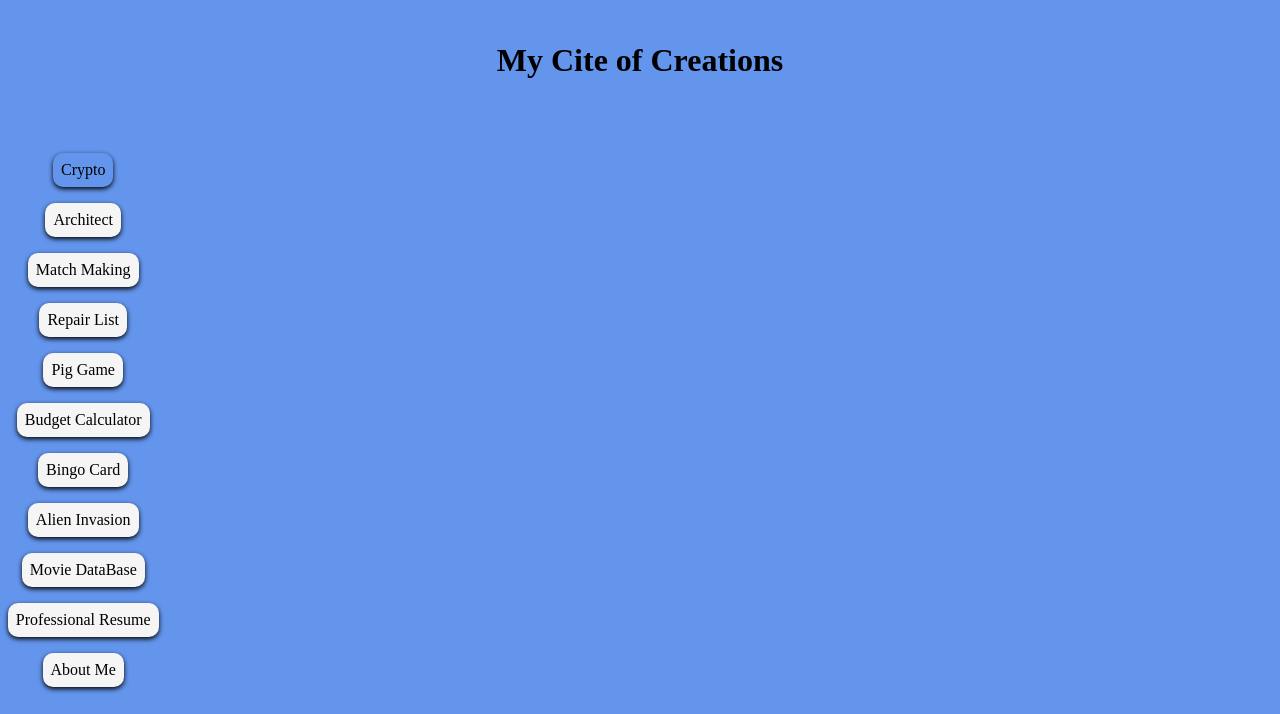
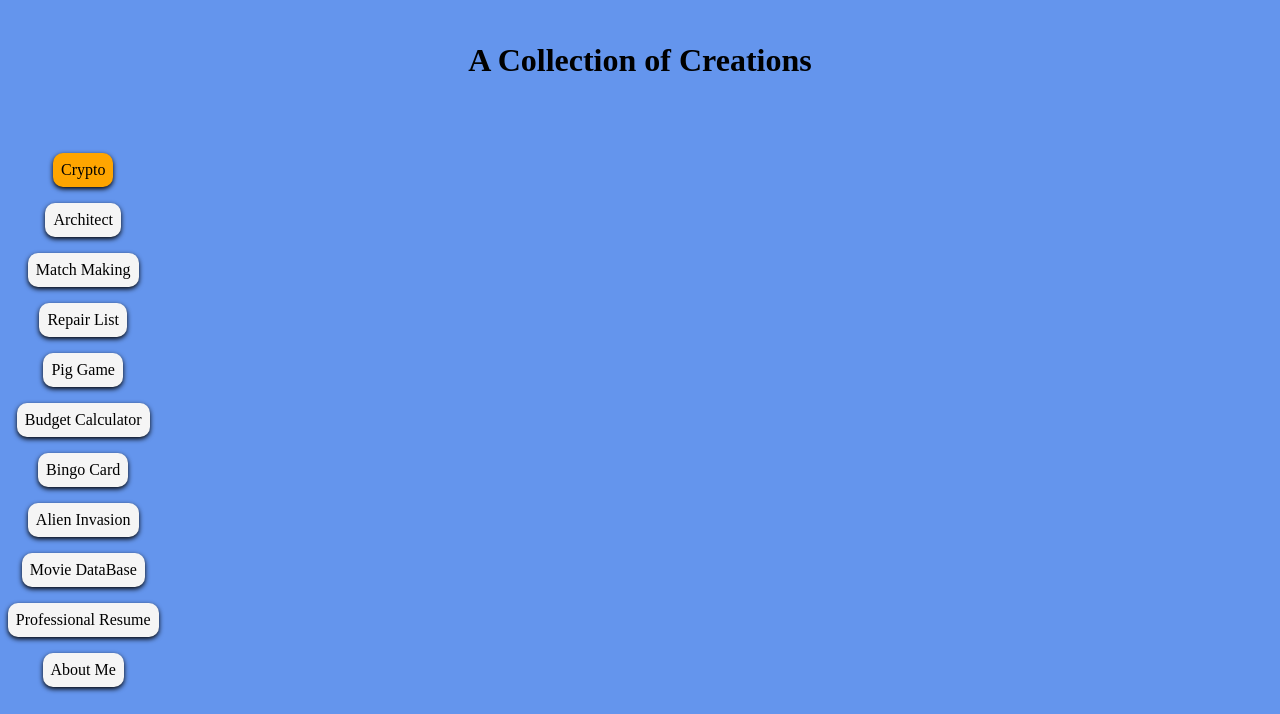
Before and after one commit to deangallant/Portfolio, a plain HTML site: page index.html in a window 1280 px wide. In both pictures the pointer is over the item "Crypto". Shown: the top 714 px of the page. Drawn offline with Linux system fonts and the light colour scheme.

Commit message:
picking up where I left off

```diff
--- a/index.html
+++ b/index.html
@@ -12,7 +12,7 @@
   <body>
     <div class='primary'>
       <header class='head'>
-        <h1>My Cite of Creations</h1>
+        <h1>A Collection of Creations</h1>
       </header>
 
 
--- a/style.css
+++ b/style.css
@@ -46,7 +46,7 @@
 }
 
 .navBar li:hover {
-  background: cornflowerblue;
+  background: orange;
   cursor: pointer;
 }
 
```
